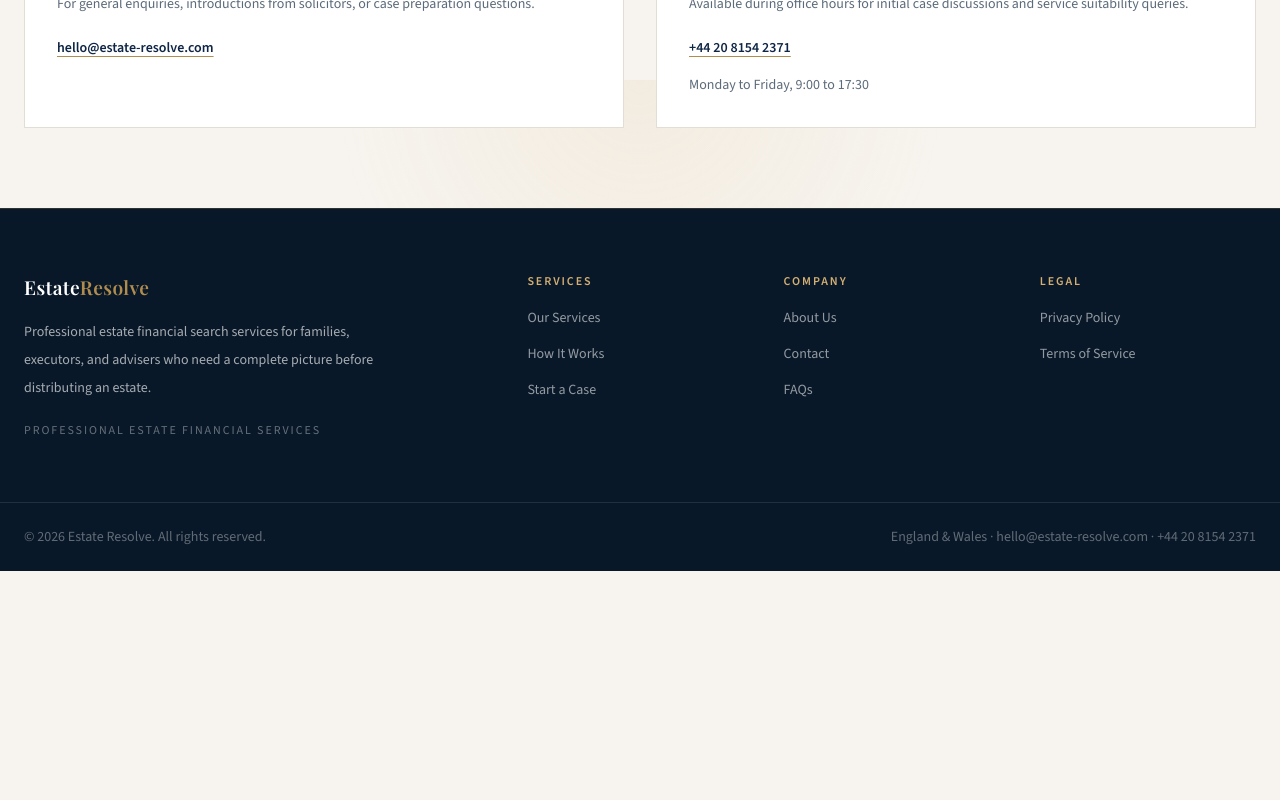
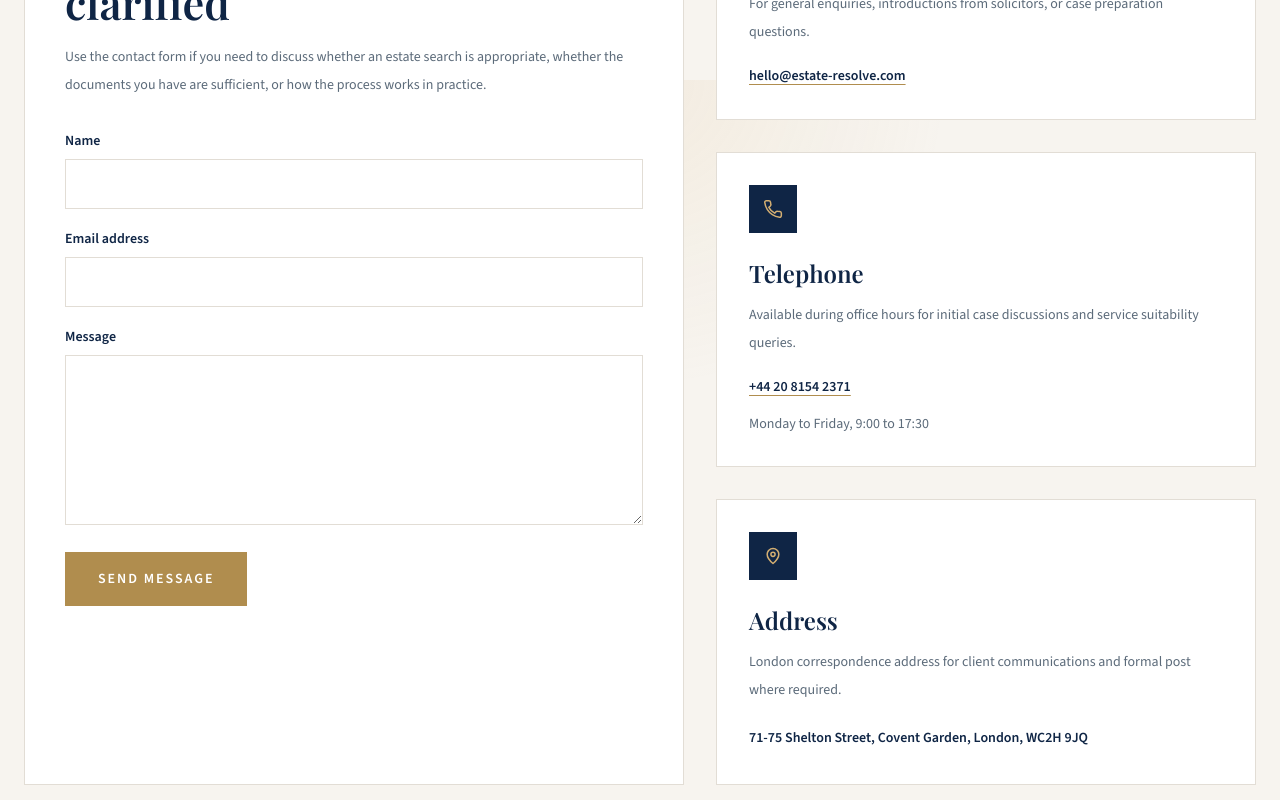
Before and after one commit to daniyal198/Estate_resolve, a Next.js app: page /contact in a window 1280 px wide. Shown: the part 720-1520 px from the top of the page. Before the commit the page ends 1291 px from the top, so only its background shows below. Built offline with nearby package versions, Linux system fonts and the light colour scheme; no server answers.

Commit message:
feat: add contact enquiry workflow

```diff
--- a/app/(pages)/contact/page.tsx
+++ b/app/(pages)/contact/page.tsx
@@ -1,4 +1,5 @@
-import { MailIcon, PhoneIcon } from "@/app/components/Icons";
+import { ContactForm } from "@/app/components/ContactForm";
+import { MailIcon, MapPinIcon, PhoneIcon } from "@/app/components/Icons";
 import { PageHero } from "@/app/components/PageHero";
 import { config } from "@/app/lib/config";
 import { buildMetadata } from "@/app/lib/seo";
@@ -20,8 +21,24 @@ export default function ContactPage() {
       />
 
       <section className="py-20">
-        <div className="site-container grid gap-8 md:grid-cols-2">
-          <article className="border border-brand-border bg-white p-8">
+        <div className="site-container grid gap-8 xl:grid-cols-[1.1fr_0.9fr]">
+          <article className="border border-brand-border bg-white p-8 md:p-10">
+            <div className="section-label">Send a message</div>
+            <h2 className="mt-5 font-serif text-[clamp(2rem,4vw,2.7rem)] leading-[1.16] font-semibold text-brand-navy">
+              Tell us what you need clarified
+            </h2>
+            <p className="mt-4 max-w-2xl text-sm leading-7 text-brand-slate">
+              Use the contact form if you need to discuss whether an estate
+              search is appropriate, whether the documents you have are
+              sufficient, or how the process works in practice.
+            </p>
+            <div className="mt-8">
+              <ContactForm />
+            </div>
+          </article>
+
+          <div className="grid gap-8 md:grid-cols-2 xl:grid-cols-1">
+            <article className="border border-brand-border bg-white p-8">
             <div className="flex h-12 w-12 items-center justify-center bg-brand-navy text-brand-gold-light">
               <MailIcon className="h-5 w-5" />
             </div>
@@ -38,9 +55,9 @@ export default function ContactPage() {
             >
               {config.contact.email}
             </a>
-          </article>
+            </article>
 
-          <article className="border border-brand-border bg-white p-8">
+            <article className="border border-brand-border bg-white p-8">
             <div className="flex h-12 w-12 items-center justify-center bg-brand-navy text-brand-gold-light">
               <PhoneIcon className="h-5 w-5" />
             </div>
@@ -60,7 +77,24 @@ export default function ContactPage() {
             <p className="mt-4 text-sm text-brand-slate">
               {config.contact.officeHours}
             </p>
-          </article>
+            </article>
+
+            <article className="border border-brand-border bg-white p-8">
+            <div className="flex h-12 w-12 items-center justify-center bg-brand-navy text-brand-gold-light">
+              <MapPinIcon className="h-5 w-5" />
+            </div>
+            <h2 className="mt-6 font-serif text-2xl font-semibold text-brand-navy">
+              Address
+            </h2>
+            <p className="mt-3 text-sm leading-7 text-brand-slate">
+              London correspondence address for client communications and
+              formal post where required.
+            </p>
+            <p className="mt-5 text-sm font-semibold leading-7 text-brand-navy">
+              {config.contact.address}
+            </p>
+            </article>
+          </div>
         </div>
       </section>
     </main>
--- /dev/null
+++ b/app/api/send-contact-form/route.ts
@@ -0,0 +1,52 @@
+import { NextResponse } from "next/server";
+import {
+  buildContactAdminEmail,
+  buildContactConfirmationEmail,
+} from "@/app/lib/email-templates";
+import { contactFormSchema } from "@/app/lib/validation";
+import { getAdminAddress, sendEmail } from "@/app/lib/sendgrid";
+
+export async function POST(request: Request) {
+  try {
+    const payload = await request.json();
+    const parsed = contactFormSchema.safeParse(payload);
+
+    if (!parsed.success) {
+      return NextResponse.json(
+        {
+          message: "Please check the contact form details and try again.",
+          success: false,
+        },
+        { status: 400 },
+      );
+    }
+
+    const submission = parsed.data;
+
+    await Promise.all([
+      sendEmail({
+        html: buildContactConfirmationEmail(submission),
+        subject: "We have received your message",
+        to: submission.email,
+      }),
+      sendEmail({
+        html: buildContactAdminEmail(submission),
+        subject: "New Estate Resolve Contact Enquiry",
+        to: getAdminAddress(),
+      }),
+    ]);
+
+    return NextResponse.json({ success: true });
+  } catch (error) {
+    return NextResponse.json(
+      {
+        message:
+          error instanceof Error
+            ? error.message
+            : "We could not send your message.",
+        success: false,
+      },
+      { status: 500 },
+    );
+  }
+}
--- /dev/null
+++ b/app/components/ContactForm.tsx
@@ -0,0 +1,144 @@
+"use client";
+
+import { useState } from "react";
+import { useForm } from "react-hook-form";
+import { zodResolver } from "@hookform/resolvers/zod";
+import {
+  contactFormSchema,
+  type ContactFormData,
+} from "@/app/lib/validation";
+
+const inputClassName =
+  "w-full border border-brand-border bg-white px-4 py-3 text-[1rem] text-brand-ink outline-none transition focus:border-brand-gold";
+
+export function ContactForm() {
+  const [isSubmitting, setIsSubmitting] = useState(false);
+  const [errorMessage, setErrorMessage] = useState<string | null>(null);
+  const [isSubmitted, setIsSubmitted] = useState(false);
+
+  const {
+    formState: { errors },
+    handleSubmit,
+    register,
+    reset,
+  } = useForm<ContactFormData>({
+    resolver: zodResolver(contactFormSchema),
+  });
+
+  async function onSubmit(values: ContactFormData) {
+    setIsSubmitting(true);
+    setErrorMessage(null);
+    setIsSubmitted(false);
+
+    try {
+      const response = await fetch("/api/send-contact-form", {
+        method: "POST",
+        headers: {
+          "Content-Type": "application/json",
+        },
+        body: JSON.stringify(values),
+      });
+
+      const payload = (await response.json()) as {
+        message?: string;
+        success: boolean;
+      };
+
+      if (!response.ok || !payload.success) {
+        throw new Error(
+          payload.message ||
+            "We could not send your message right now. Please try again.",
+        );
+      }
+
+      reset();
+      setIsSubmitted(true);
+    } catch (error) {
+      setErrorMessage(
+        error instanceof Error
+          ? error.message
+          : "We could not send your message right now. Please try again.",
+      );
+    } finally {
+      setIsSubmitting(false);
+    }
+  }
+
+  return (
+    <form className="space-y-5" onSubmit={handleSubmit(onSubmit)}>
+      <div>
+        <label
+          className="mb-2 block text-sm font-semibold text-brand-navy"
+          htmlFor="contact-name"
+        >
+          Name
+        </label>
+        <input
+          id="contact-name"
+          className={inputClassName}
+          {...register("name")}
+        />
+        {errors.name ? (
+          <p className="mt-2 text-sm text-red-700">{errors.name.message}</p>
+        ) : null}
+      </div>
+
+      <div>
+        <label
+          className="mb-2 block text-sm font-semibold text-brand-navy"
+          htmlFor="contact-email"
+        >
+          Email address
+        </label>
+        <input
+          id="contact-email"
+          type="email"
+          className={inputClassName}
+          {...register("email")}
+        />
+        {errors.email ? (
+          <p className="mt-2 text-sm text-red-700">{errors.email.message}</p>
+        ) : null}
+      </div>
+
+      <div>
+        <label
+          className="mb-2 block text-sm font-semibold text-brand-navy"
+          htmlFor="contact-message"
+        >
+          Message
+        </label>
+        <textarea
+          id="contact-message"
+          rows={6}
+          className={inputClassName}
+          {...register("message")}
+        />
+        {errors.message ? (
+          <p className="mt-2 text-sm text-red-700">{errors.message.message}</p>
+        ) : null}
+      </div>
+
+      {errorMessage ? (
+        <div className="rounded-xl border border-red-200 bg-red-50 px-4 py-3 text-sm text-red-700">
+          {errorMessage}
+        </div>
+      ) : null}
+
+      {isSubmitted ? (
+        <div className="rounded-xl border border-emerald-200 bg-emerald-50 px-4 py-3 text-sm text-emerald-800">
+          Thank you. Your message has been sent and a confirmation email is on
+          its way.
+        </div>
+      ) : null}
+
+      <button
+        type="submit"
+        disabled={isSubmitting}
+        className="inline-flex items-center justify-center border border-brand-gold bg-brand-gold px-8 py-4 text-sm font-semibold uppercase tracking-[0.14em] text-white hover:bg-brand-gold-light hover:text-brand-navy disabled:cursor-not-allowed disabled:opacity-70"
+      >
+        {isSubmitting ? "Sending..." : "Send message"}
+      </button>
+    </form>
+  );
+}
--- a/app/components/Footer.tsx
+++ b/app/components/Footer.tsx
@@ -50,8 +50,8 @@ export function Footer() {
         <div className="site-container flex flex-col gap-3 py-6 text-sm text-white/36 md:flex-row md:items-center md:justify-between">
           <p>© {new Date().getFullYear()} Estate Resolve. All rights reserved.</p>
           <p>
-            {config.contact.serviceArea} · {config.contact.email} ·{" "}
-            {config.contact.phone}
+            {config.contact.serviceArea} · {config.contact.address} ·{" "}
+            {config.contact.email} · {config.contact.phone}
           </p>
         </div>
       </div>
--- a/app/components/Icons.tsx
+++ b/app/components/Icons.tsx
@@ -122,6 +122,15 @@ export function PhoneIcon(props: IconProps) {
   );
 }
 
+export function MapPinIcon(props: IconProps) {
+  return (
+    <BaseIcon {...props}>
+      <path d="M12 21s7-5.6 7-11a7 7 0 1 0-14 0c0 5.4 7 11 7 11Z" />
+      <circle cx="12" cy="10" r="2.5" />
+    </BaseIcon>
+  );
+}
+
 export function MenuIcon(props: IconProps) {
   return (
     <BaseIcon {...props}>
--- a/app/lib/config.ts
+++ b/app/lib/config.ts
@@ -9,7 +9,8 @@ export const config = {
     email:
       process.env.NEXT_PUBLIC_CONTACT_EMAIL || "hello@estate-resolve.com",
     phone:
-      process.env.NEXT_PUBLIC_CONTACT_PHONE || "+44 (0)20 7946 0820",
+      process.env.NEXT_PUBLIC_CONTACT_PHONE || "+44 20 8154 2371",
+    address: "71-75 Shelton Street, Covent Garden, London, WC2H 9JQ",
     officeHours: "Monday to Friday, 9:00 to 17:30",
     serviceArea: "England & Wales",
   },
```
